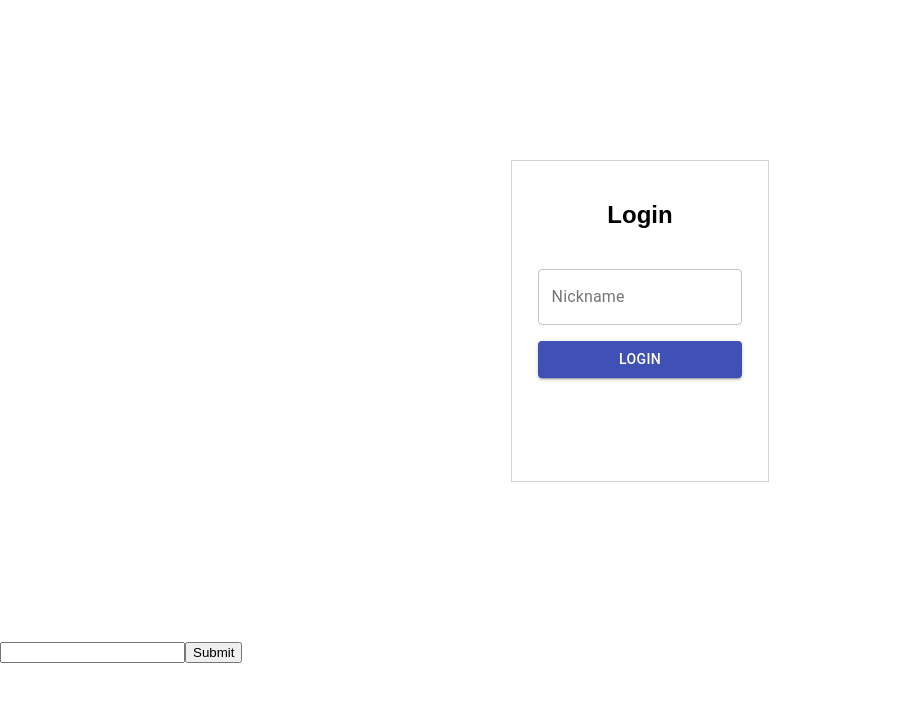
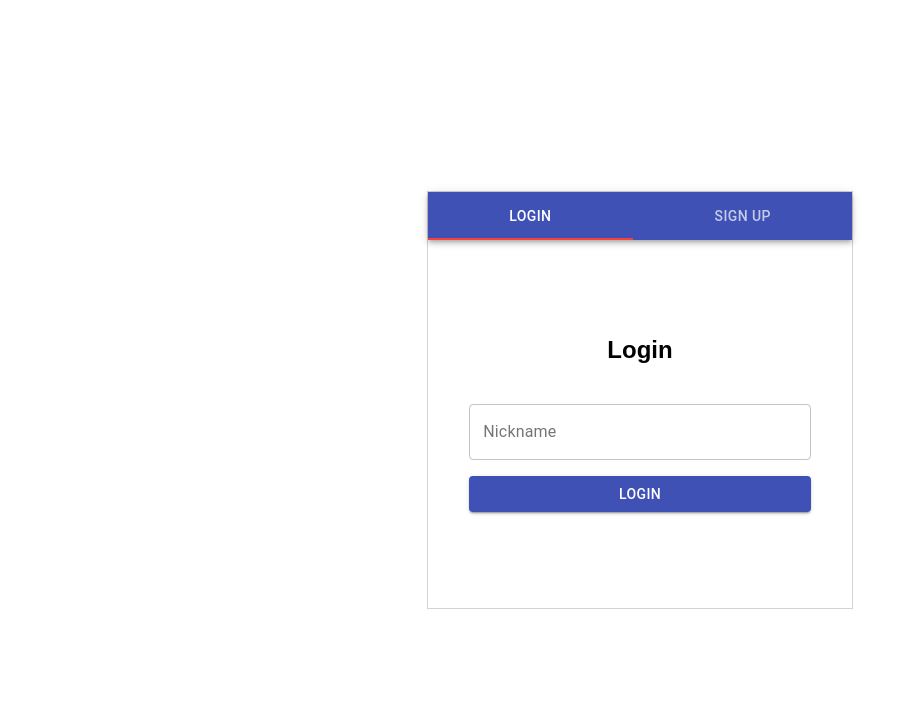
Before and after one commit to JackieTruong34/chat_app_frontend, a React (Create React App) app: page / in a window 1280 px wide. Shown: the top 702 px of the page, without its empty margins (0-918 px from the left). Built offline with nearby package versions, Linux system fonts and the light colour scheme; no server answers; the HTML template or start-up script is replaced by a standard one.

Commit message:
added login and signup form

```diff
--- a/src/Events.js
+++ b/src/Events.js
@@ -11,5 +11,7 @@ module.exports = {
   PRIVATE_CHAT: "PRIVATE_CHAT", // creating new chat event
   NEW_CHAT_USER: "NEW_CHAT_USER",
   ADD_USER_TO_CHAT: "ADD_USER_TO_CHAT", // add user to an active chat || create group chat
-  ACTIVE_CHAT: "ACTIVE_CHAT"
+  ACTIVE_CHAT: "ACTIVE_CHAT",
+  LOG_IN: "LOG_IN",
+  SIGN_UP: "SIGN_UP"
 }
--- a/src/components/Layout.js
+++ b/src/components/Layout.js
@@ -4,6 +4,7 @@ import { LOGOUT, VERIFY_USER } from '../Events'
 import LoginForm from './LoginForm'
 import ChatContainer from './ChatContainer'
 import SignupForm from './SignupForm'
+import LoginSignupTabs from './LoginSignupTabs'
 
 // import dispatch, selector
 import { useDispatch, useSelector, useStore } from 'react-redux'
@@ -41,7 +42,6 @@ const Layout = (props) => {
         dispatch(setUser(user))
       }
     })
-
   }
 
   var setLogoutFunc = () => {
@@ -53,8 +53,7 @@ const Layout = (props) => {
     <div className="contaienr">
       {JSON.stringify(user) === '{}' ? (
         <div>
-          <LoginForm />
-          <SignupForm />
+          <LoginSignupTabs/>
         </div>
 
       ) : <ChatContainer />}
--- a/src/components/LoginForm.js
+++ b/src/components/LoginForm.js
@@ -3,19 +3,18 @@ import React, { useState } from 'react'
 import { makeStyles } from '@material-ui/core/styles';
 import Button from '@material-ui/core/Button'
 import TextField from '@material-ui/core/TextField'
+import Grid from '@material-ui/core/Grid'
 
 // import dispatch, selector
 import { useDispatch, useSelector } from 'react-redux'
 import { setNickname, setUser } from '../actions/userActions'
 
-import { VERIFY_USER, USER_CONNECTED } from '../Events'
+import { USER_CONNECTED, LOG_IN } from '../Events'
 
 const useStyles = makeStyles((theme) => ({
   formContainer: {
-    width: '20vw',
-    height: '40vh',
-    margin: '20vh auto',
-    border: '1px solid lightgrey',
+    margin: '10vh auto',
+    width: '100%'
   },
   formTitle: {
     margin: '5vh auto',
@@ -50,9 +49,9 @@ var LoginForm = () => {
     e.preventDefault()
     // send verify user event to the server
     if (nickname) {
-      socket.emit(VERIFY_USER, nickname, ({ isUser, user }) => {
-        if (isUser) {
-          setError('User name taken!')
+      socket.emit(LOG_IN, nickname, ({ isUserOnline, user, error }) => {
+        if (isUserOnline) {
+          setError(error)
         } else {
           setError('')
           socket.emit(USER_CONNECTED, user)
@@ -81,11 +80,7 @@ var LoginForm = () => {
 
 
         </form>
-
-
     </div>
-
-
   );
 }
 
--- /dev/null
+++ b/src/components/LoginSignupTabs.js
@@ -0,0 +1,86 @@
+import React from 'react';
+import PropTypes from 'prop-types';
+import { makeStyles } from '@material-ui/core/styles';
+import AppBar from '@material-ui/core/AppBar';
+import Tabs from '@material-ui/core/Tabs';
+import Tab from '@material-ui/core/Tab';
+import Typography from '@material-ui/core/Typography';
+import Box from '@material-ui/core/Box';
+import SignupForm from './SignupForm'
+import LoginForm from './LoginForm'
+import Grid from '@material-ui/core/Grid'
+
+function TabPanel(props) {
+  const { children, value, index, ...other } = props;
+
+  return (
+    <div
+      role="tabpanel"
+      hidden={value !== index}
+      id={`simple-tabpanel-${index}`}
+      aria-labelledby={`simple-tab-${index}`}
+      {...other}
+    >
+      {value === index && (
+        <Box p={2}>
+          <div>{children}</div>
+        </Box>
+      )}
+    </div>
+  );
+}
+
+TabPanel.propTypes = {
+  children: PropTypes.node,
+  index: PropTypes.any.isRequired,
+  value: PropTypes.any.isRequired,
+};
+
+function a11yProps(index) {
+  return {
+    id: `simple-tab-${index}`,
+    'aria-controls': `simple-tabpanel-${index}`,
+  };
+}
+
+const useStyles = makeStyles((theme) => ({
+  root: {
+    flexGrow: 1,
+    backgroundColor: theme.palette.background.paper,
+
+  },
+}));
+
+const LoginSignupTabs = () => {
+  const classes = useStyles();
+  const [value, setValue] = React.useState(0);
+
+  const handleChange = (event, newValue) => {
+    setValue(newValue);
+  };
+
+  return (
+    <Grid container className={classes.root}>
+      <Grid item xs></Grid>
+      <Grid item xs sm={6} md={5} lg={4} xl={3} style={{ border: '1px solid lightgrey', margin: 'auto', position: 'absolute', top: 0, bottom: 0, right: 0, left: 0, height: 'fit-content'}}>
+        <AppBar position="static">
+          <Tabs value={value} onChange={handleChange} aria-label="simple tabs example" TabIndicatorProps={{style: {backgroundColor: '#FA3E3E'}}}>
+            <Tab label="Login" {...a11yProps(0)} style={{flexGrow: 1}}/>
+            <Tab label="Sign up" {...a11yProps(1)} style={{flexGrow: 1}}/>
+          </Tabs>
+        </AppBar>
+
+        <TabPanel value={value} index={0}>
+          <LoginForm />
+        </TabPanel>
+        <TabPanel value={value} index={1}>
+          <SignupForm />
+        </TabPanel>
+      </Grid>
+      <Grid item xs></Grid>
+
+    </Grid>
+  );
+}
+
+export default LoginSignupTabs
--- a/src/components/SignupForm.js
+++ b/src/components/SignupForm.js
@@ -1,22 +1,90 @@
 import React, { useState } from 'react'
 
-const SignupForm = () => {
+import { makeStyles } from '@material-ui/core/styles';
+import Button from '@material-ui/core/Button'
+import TextField from '@material-ui/core/TextField'
+import Grid from '@material-ui/core/Grid'
 
-  const [userName, setUserName] = useState("")
-  const handleChange = (e) => {
-    setUserName(e.target.value)
+// import dispatch, selector
+import { useDispatch, useSelector } from 'react-redux'
+import { setNickname, setUser } from '../actions/userActions'
+
+import { USER_CONNECTED, SIGN_UP } from '../Events'
+
+const useStyles = makeStyles((theme) => ({
+  formContainer: {
+    margin: '10vh auto',
+    width: '100%'
+  },
+  formTitle: {
+    margin: '5vh auto',
+    fontWeight: 'bolder',
+    fontSize: 'x-large',
+    width: 'fit-content',
+  },
+  form: {
+    padding: '0 2vw'
+  },
+  error: {
+    color: '#fa3e3e',
+    fontSize: 'large',
+    margin: '2vh 0',
+    textAlign: 'center'
   }
-  const handleSubmit = ()=>{
+}));
+
+var SignupForm = () => {
+  const socket = useSelector(state => state.socketReducer.socket)
+  const nickname = useSelector(state => state.userReducer.nickname)
+
+  const dispatch = useDispatch()
+
+  const classes = useStyles();
+
+  // const [nickname, setNickName] = useState('')
+  const [error, setError] = useState('')
+
+  const handleSubmit = (e) => {
+    // console.log('state: ', store.getState().userReducer)
+    e.preventDefault()
+    // send verify user event to the server
+    if (nickname) {
+      socket.emit(SIGN_UP, nickname, ({ isUserInDB, user, error }) => {
+
+        if (isUserInDB) {
+          setError(error)
+
+        } else {
+          setError(error)
+          socket.emit(USER_CONNECTED, user)
+          dispatch(setUser(user))
+        }
+
+      })
+    } else {
+      setError('You need to enter your nickname')
+    }
 
   }
+
   return (
-    <div className="signup-form">
-      <form onSubmit={handleSubmit}>
-        <input onChange={handleChange} />
-        <button type="submit">Submit</button>
+    <div className={classes.formContainer}>
+      <div className={classes.formTitle}>SignUp</div>
+      <form type="text" onSubmit={(e) => { handleSubmit(e) }} autoComplete="off" className={classes.form}>
+        <TextField
+          label="Nickname"
+          value={nickname}
+          onChange={(e) => { dispatch(setNickname(e.target.value)) }}
+          fullWidth={true}
+          variant="outlined"
+        />
+        <div className={classes.error} >{error ? error : null}</div>
+        <Button type="submit" fullWidth={true} color="primary" variant="contained">Signup</Button>
+
+
       </form>
     </div>
-  )
+  );
 }
 
 export default SignupForm
```
Lines whose indentation alone changed are shown as unchanged.
